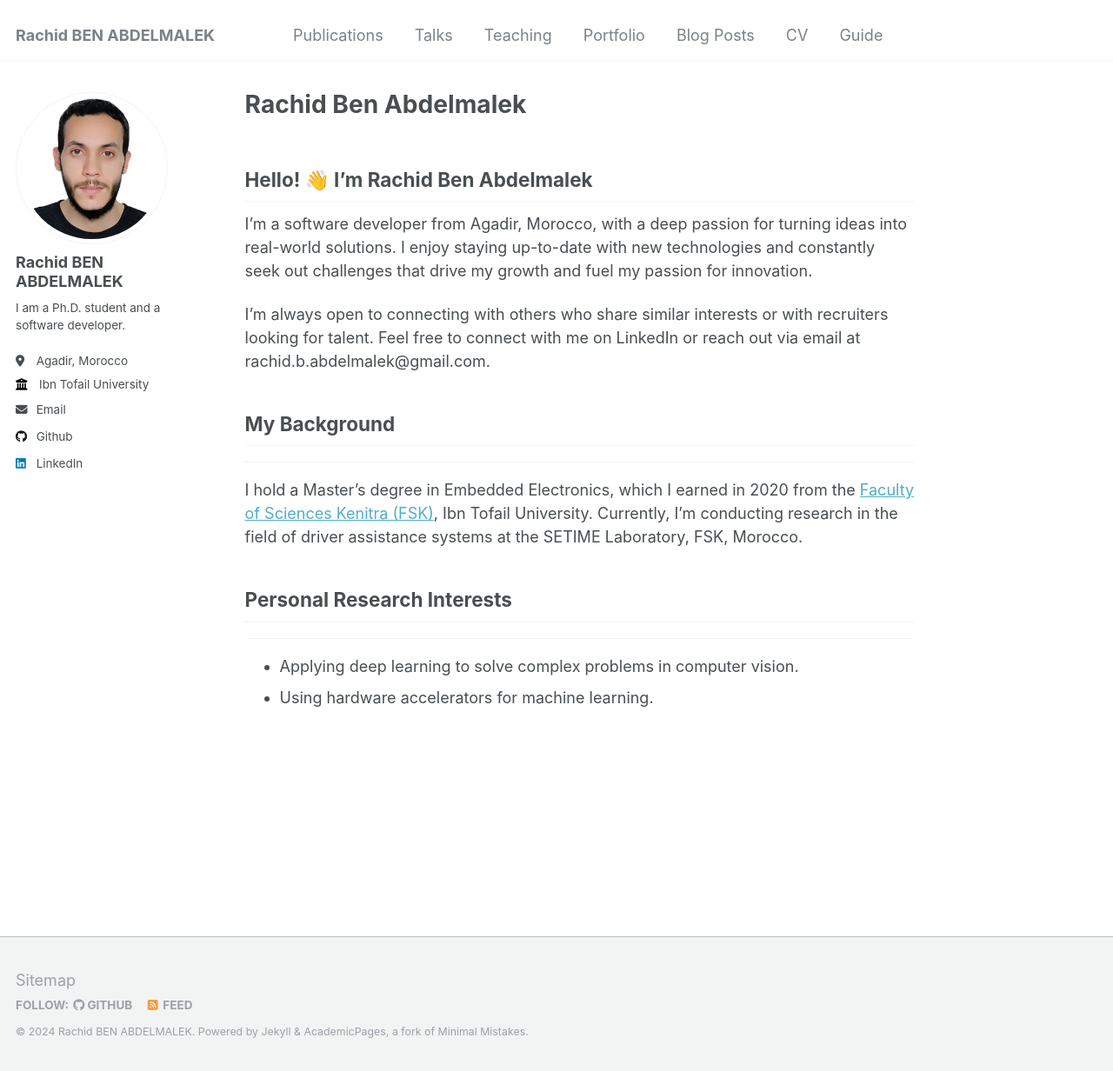
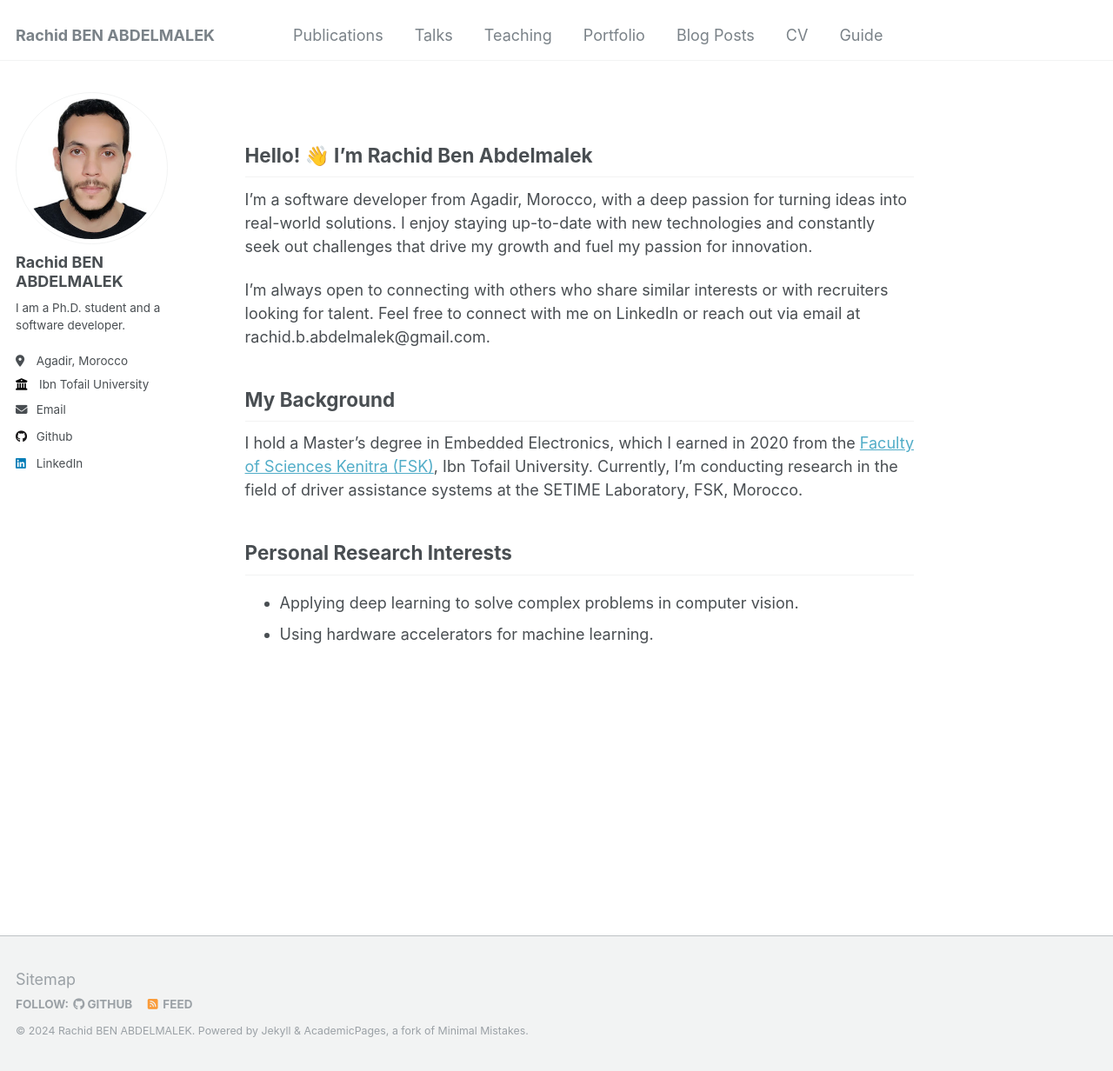
Before and after one commit to rachid-benabdelmalek/rachid-benabdelmalek.github.io, a Jekyll site: the page built from _pages/about.md, in a window 1280 px wide and 1232 px high. Shown: the whole window at 87% size. Built offline with Jekyll 4.4.1, drawn with Linux system fonts in a browser that asks for light colours.

Commit message:
update about.md

```diff
--- a/_pages/about.md
+++ b/_pages/about.md
@@ -1,6 +1,6 @@
 ---
 permalink: /
-title: "Rachid Ben Abdelmalek"
+title: ""
 author_profile: true
 redirect_from:
   - /about/
@@ -12,12 +12,12 @@
 
 I'm always open to connecting with others who share similar interests or with recruiters looking for talent. Feel free to connect with me on LinkedIn or reach out via email at rachid.b.abdelmalek@gmail.com.
 
-## My Background
+My Background
 ------
 I hold a Master’s degree in Embedded Electronics, which I earned in 2020 from the [Faculty of Sciences Kenitra (FSK)](https://fs.uit.ac.ma/), Ibn Tofail University. Currently, I’m conducting research in the field of driver assistance systems at the SETIME Laboratory, FSK, Morocco.
 
 
-## Personal Research Interests
+Personal Research Interests
 ------
 * Applying deep learning to solve complex problems in computer vision.
 * Using hardware accelerators for machine learning.
```
